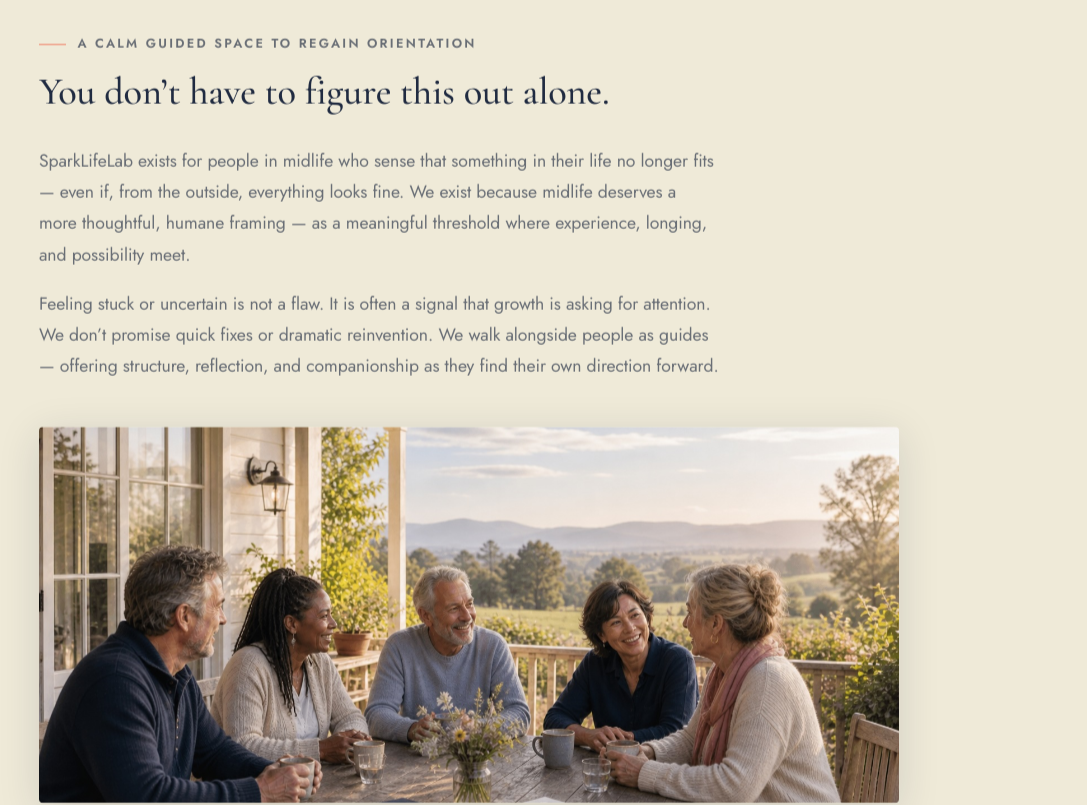
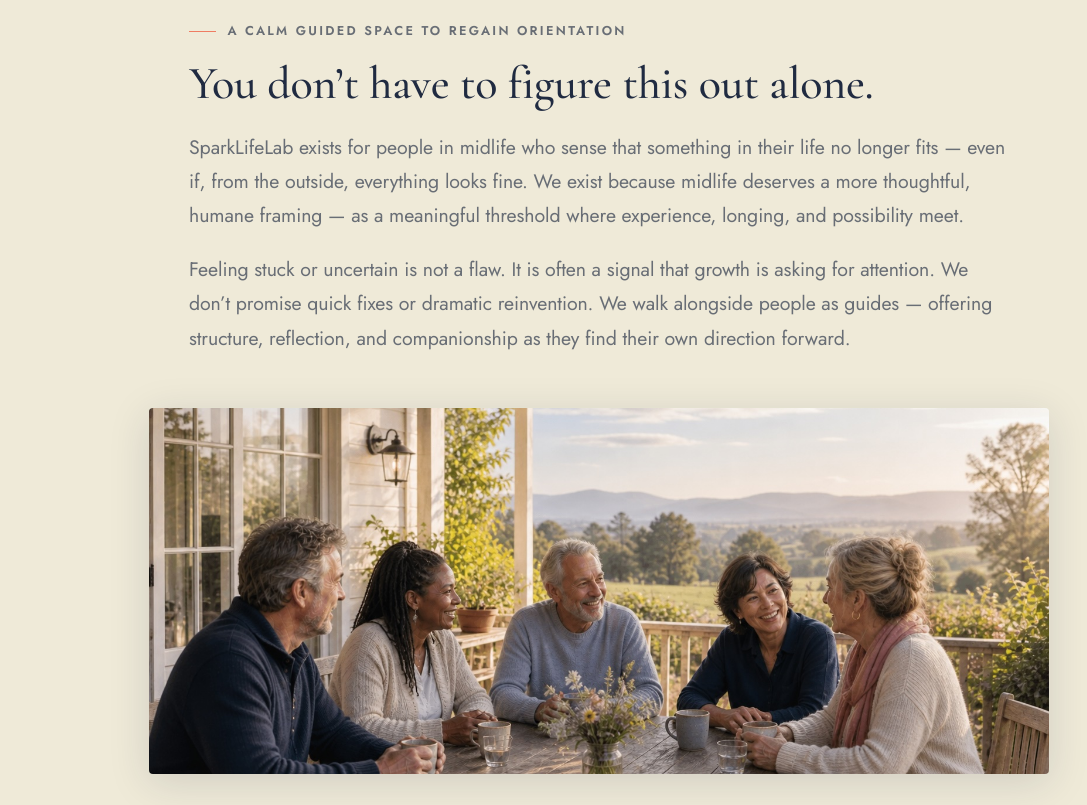
Before and after one commit to GrafBenson/Spark-Life-Lab, a Next.js app: page / in a window 1280 px wide. Shown: the part 1460-2265 px from the top of the page, without its empty margins (41-1128 px from the left). Built offline with nearby package versions, Linux system fonts and the light colour scheme.

Commit message:
Scale guidance section layout

```diff
--- a/app/globals.css
+++ b/app/globals.css
@@ -1485,32 +1485,51 @@ main {
 
 .section-guidance {
   background: var(--cream);
-  padding-bottom: clamp(4.5rem, 6vw, 6.5rem);
-  padding-top: clamp(4.5rem, 6vw, 6.5rem);
+  padding-bottom: clamp(4rem, 5vw, 5.75rem);
+  padding-top: clamp(4rem, 5vw, 5.75rem);
   padding-left: 5vw;
   padding-right: 5vw;
 }
 
-.section-guidance h2 { color: var(--navy); }
+.section-guidance h2 {
+  color: var(--navy);
+  font-size: clamp(2.35rem, 3.6vw, 3.45rem);
+  margin-bottom: 1.25rem;
+}
+
 .section-guidance p  { color: var(--muted); }
 
+.guidance-inner {
+  align-items: center;
+  display: flex;
+  flex-direction: column;
+  margin: 0 auto;
+  max-width: 960px;
+  width: 100%;
+}
+
 .guidance-text {
-  margin-bottom: clamp(2rem, 3.5vw, 3rem);
-  max-width: 720px;
+  margin-bottom: clamp(1.6rem, 2.6vw, 2.4rem);
+  max-width: 820px;
+  width: 100%;
+}
+
+.section-guidance .founders-lead {
+  font-size: clamp(1.08rem, 0.45vw + 1rem, 1.22rem);
+  line-height: 1.76;
+  max-width: 820px;
 }
 
 .guidance-image {
-  /* 16:7 — editorial, compact, not a banner. Shows faces/shoulders/arms well. */
-  aspect-ratio: 16 / 7;
+  /* Cinematic editorial strip: broad enough to support the copy without dominating it. */
+  aspect-ratio: 16 / 6.5;
   border-radius: 4px;
   box-shadow: 0 8px 40px rgba(32, 43, 65, 0.15);
   display: block;
   height: auto;
-  /* Cap width so image supports the text, doesn't dominate the section */
-  max-width: 860px;
+  max-width: 900px;
   object-fit: cover;
-  /* 42% anchors on upper-body / face zone; crops ceiling above and table below */
-  object-position: center 42%;
+  object-position: center 43%;
   width: 100%;
 }
 
--- a/app/page.tsx
+++ b/app/page.tsx
@@ -80,7 +80,7 @@ export default function Home() {
 
       {/* ─── SECTION 3A — A CALM GUIDED SPACE (separated from "fellow travelers") ─── */}
       <Reveal as="section" id="about" className="section-guidance">
-        <div className="section-inner">
+        <div className="guidance-inner">
           <div className="guidance-text">
             <p className="eyebrow">A calm guided space to regain orientation</p>
             <h2>You don&rsquo;t have to figure this out alone.</h2>
@@ -97,6 +97,7 @@ export default function Home() {
               companionship as they find their own direction forward.
             </p>
           </div>
+          <Reveal delay={150}>
             <Image
               src="/images/sll-people-07.jpg"
               alt="A small group in warm, unhurried conversation — the feeling of being heard and accompanied."
@@ -104,6 +105,7 @@ export default function Home() {
               height={1024}
               className="guidance-image"
             />
+          </Reveal>
         </div>
       </Reveal>
 
```
Lines whose indentation alone changed are shown as unchanged.
